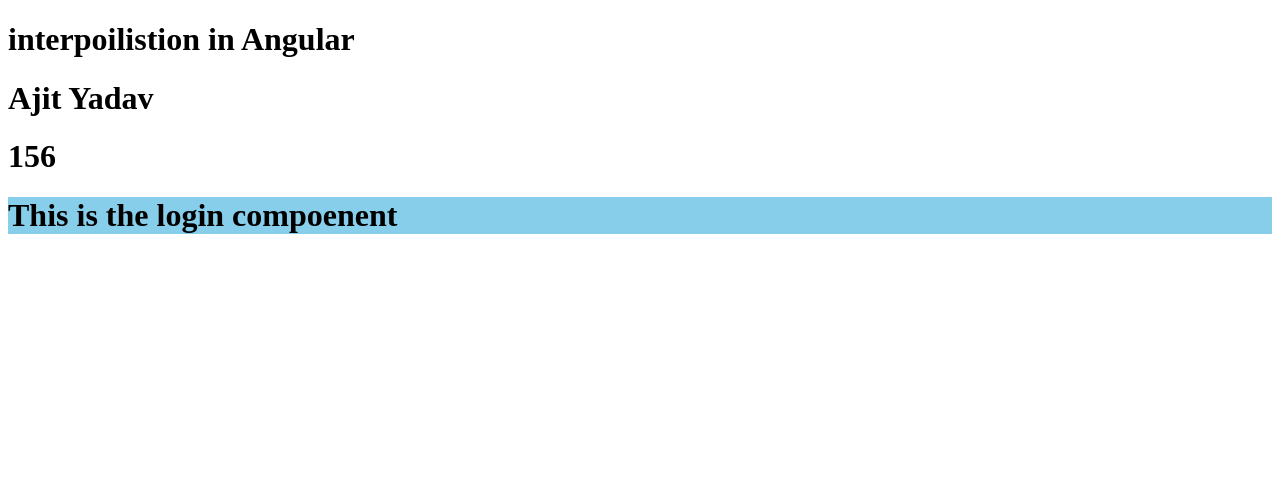
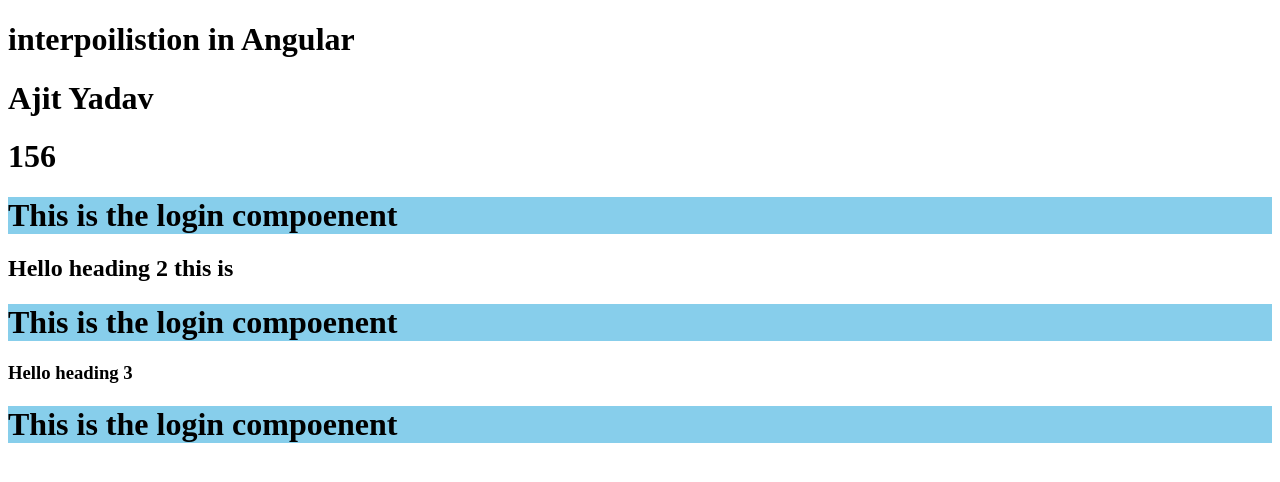
Before and after one commit to Ajit180/Angular-Tut, an Angular app: page / in a window 1280 px wide. Shown: the top 482 px of the page. Built offline with nearby package versions, Linux system fonts and the light colour scheme.

Commit message:
adding multiple compoents

```diff
--- a/src/app/app.html
+++ b/src/app/app.html
@@ -4,3 +4,11 @@
   <h1>{{x+y}}</h1>
 
   <app-login></app-login>
+
+  <h2>Hello heading 2 this is </h2>
+
+  <app-login></app-login>
+
+  <h3>Hello heading 3</h3>
+
+  <app-login></app-login>
```
